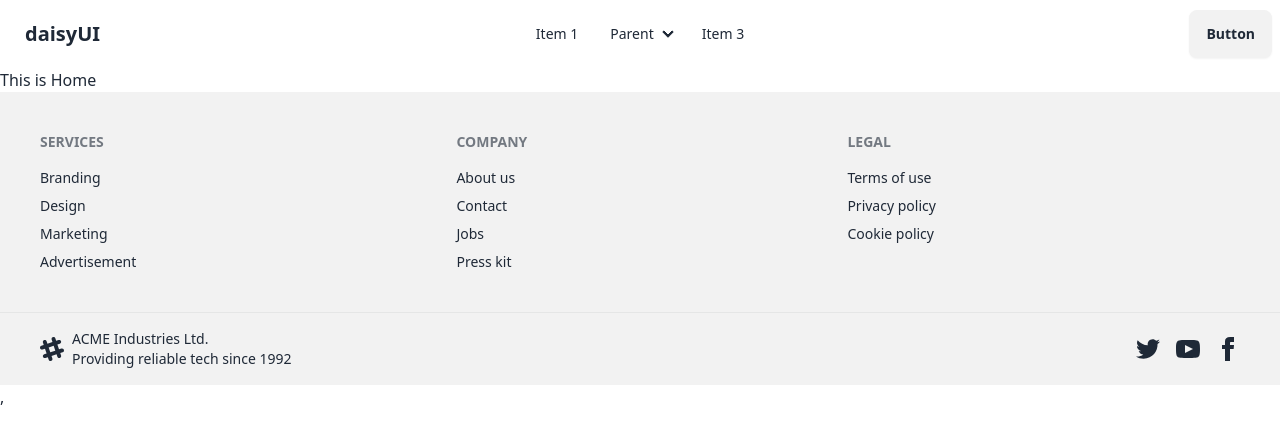
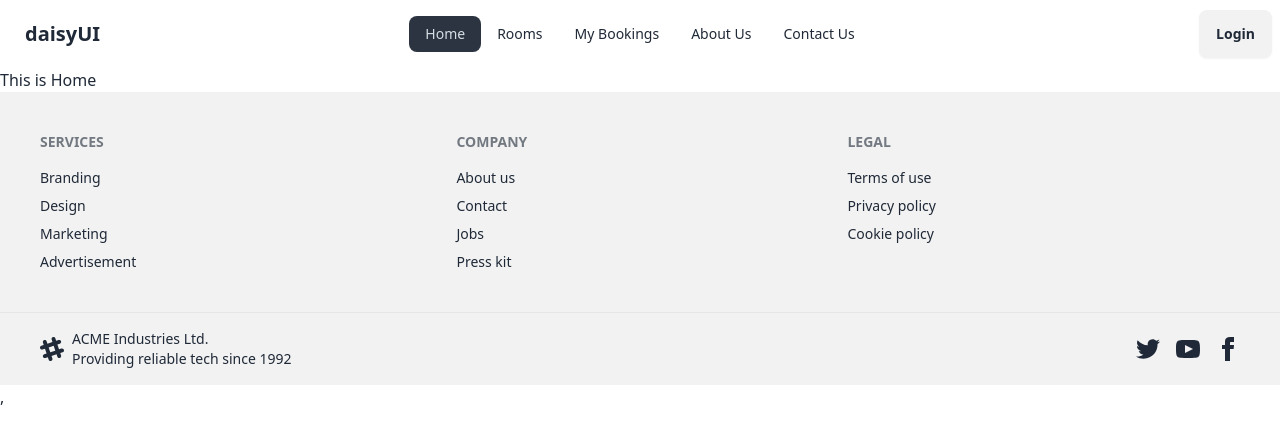
Before and after one commit to Biplob-1/hotel-reservation, a React (Vite) app: page / in a window 1280 px wide. Shown: the top 444 px of the page. Built offline with nearby package versions, Linux system fonts and the light colour scheme.

Commit message:
firebase init and components setup

```diff
--- a/package.json
+++ b/package.json
@@ -10,10 +10,13 @@
     "preview": "vite preview"
   },
   "dependencies": {
+    "dotenv": "^16.4.5",
+    "firebase": "^10.11.1",
     "localforage": "^1.10.0",
     "match-sorter": "^6.3.4",
     "react": "^18.2.0",
     "react-dom": "^18.2.0",
+    "react-icons": "^5.2.1",
     "react-router-dom": "^6.23.0",
     "sort-by": "^1.2.0"
   },
--- /dev/null
+++ b/src/Routes/PrivateRoute.jsx
@@ -0,0 +1,6 @@
+const PrivateRoute = () => {
+    return(
+        <div></div>
+    )
+};
+export default PrivateRoute;
--- a/src/Routes/Routes.jsx
+++ b/src/Routes/Routes.jsx
@@ -1,15 +1,37 @@
 import { createBrowserRouter } from "react-router-dom";
 import Main from "../Layout/Main";
 import Home from "../pages/Home/Home/Home";
+import Room from "../pages/Room/Room";
+import About from "../pages/About/About";
+import Contact from "../pages/Contact/Contact";
+import ErrorPage from "../pages/ErrorPage/ErrorPage";
+import Login from "../pages/Login/Login";
 
 const router = createBrowserRouter([
     {
       path: "/",
       element: <Main></Main>,
+      errorElement: <ErrorPage></ErrorPage>,
       children: [
         {
             path: '/',
-            element:<Home></Home>
+            element:<Home></Home>,
+        },
+        {
+          path: '/rooms',
+          element: <Room></Room>
+        },
+        {
+          path: '/about',
+          element: <About></About>
+        },
+        {
+          path: '/contact',
+          element: <Contact></Contact>
+        },
+        {
+          path: '/login',
+          element: <Login></Login>
         }
       ]
     },
--- /dev/null
+++ b/src/firebase/firebase.init.js
@@ -0,0 +1,19 @@
+// Import the functions you need from the SDKs you need
+import { initializeApp } from "firebase/app";
+// TODO: Add SDKs for Firebase products that you want to use
+// https://firebase.google.com/docs/web/setup#available-libraries
+
+// Your web app's Firebase configuration
+const firebaseConfig = {
+    apiKey: import.meta.env.VITE_APIKEY,
+    authDomain: import.meta.env.VITE_AUTHDOMAIN,
+    projectId: import.meta.env.VITE_PROJECTID,
+    storageBucket: import.meta.env.VITE_STORAGEBUCKET,
+    messagingSenderId: import.meta.env.VITE_MESSAGINGSENDERID,
+    appId: import.meta.env.VITE_APPID
+};
+
+// Initialize Firebase
+const app = initializeApp(firebaseConfig);
+
+export default app;
--- /dev/null
+++ b/src/pages/About/About.jsx
@@ -0,0 +1,8 @@
+const About = () => {
+    return(
+        <div>
+
+        </div>
+    )
+};
+export default About;
--- /dev/null
+++ b/src/pages/Contact/Contact.jsx
@@ -0,0 +1,8 @@
+const Contact = () => {
+    return(
+        <div>
+
+        </div>
+    )
+};
+export default Contact;
--- /dev/null
+++ b/src/pages/ErrorPage/ErrorPage.jsx
@@ -0,0 +1,14 @@
+
+import { Link } from 'react-router-dom';
+
+const ErrorPage = () => {
+    return (
+        <div className="min-h-screen bg-gray-100 flex flex-col justify-center items-center">
+            <h1 className="text-4xl font-bold mb-4 text-red-400">Error Page</h1>
+            <p className="text-lg mb-8 text-red-600">Oops! Something went wrong.</p>
+            <Link to="/" className="btn btn-primary">Back to Home</Link>
+        </div>
+    );
+};
+
+export default ErrorPage;
--- /dev/null
+++ b/src/pages/Login/Login.jsx
@@ -0,0 +1,8 @@
+const Login = () => {
+    return(
+        <div>
+
+        </div>
+    )
+};
+export default Login;
--- /dev/null
+++ b/src/pages/Room/Room.jsx
@@ -0,0 +1,8 @@
+const Room = () => {
+    return(
+        <div>
+
+        </div>
+    )
+};
+export default Room;
--- a/src/pages/Shared/NavBar/NavBar.jsx
+++ b/src/pages/Shared/NavBar/NavBar.jsx
@@ -1,45 +1,41 @@
+import { FiAlignCenter } from "react-icons/fi";
+import { NavLink } from "react-router-dom";
+
 const NavBar = () => {
+    const navLinks = <>
+        <li><NavLink to={'/'}>Home</NavLink></li>
+        <li><NavLink to={'/rooms'}>Rooms</NavLink></li>
+        <li><NavLink to={'/booking'}>My Bookings</NavLink></li>
+        <li><NavLink to={'/about'}>About Us</NavLink></li>
+        <li><NavLink to={'/contact'}>Contact Us</NavLink></li>
+    </>
     return(
         <div>
             <div className="navbar bg-base-100">
                 <div className="navbar-start">
                     <div className="dropdown">
                     <div tabIndex={0} role="button" className="btn btn-ghost lg:hidden">
-                        <svg xmlns="http://www.w3.org/2000/svg" className="h-5 w-5" fill="none" viewBox="0 0 24 24" stroke="currentColor"><path strokeLinecap="round" strokeLinejoin="round" strokeWidth="2" d="M4 6h16M4 12h8m-8 6h16" /></svg>
+                        <FiAlignCenter className="h-5 w-5" />
                     </div>
                     <ul tabIndex={0} className="menu menu-sm dropdown-content mt-3 z-[1] p-2 shadow bg-base-100 rounded-box w-52">
-                        <li><a>Item 1</a></li>
-                        <li>
-                        <a>Parent</a>
-                        <ul className="p-2">
-                            <li><a>Submenu 1</a></li>
-                            <li><a>Submenu 2</a></li>
-                        </ul>
-                        </li>
-                        <li><a>Item 3</a></li>
+                        {
+                            navLinks
+                        }
                     </ul>
                     </div>
                     <a className="btn btn-ghost text-xl">daisyUI</a>
                 </div>
                 <div className="navbar-center hidden lg:flex">
                     <ul className="menu menu-horizontal px-1">
-                    <li><a>Item 1</a></li>
-                    <li>
-                        <details>
-                        <summary>Parent</summary>
-                        <ul className="p-2">
-                            <li><a>Submenu 1</a></li>
-                            <li><a>Submenu 2</a></li>
-                        </ul>
-                        </details>
-                    </li>
-                    <li><a>Item 3</a></li>
+                        {
+                            navLinks
+                        }
                     </ul>
                 </div>
                 <div className="navbar-end">
-                    <a className="btn">Button</a>
+                    <a className="btn">Login</a>
                 </div>
-                </div>
+            </div>
         </div>
     )
 };
```
Also changed, not shown: 1 other file (tests, documents, lock files or other folders).
